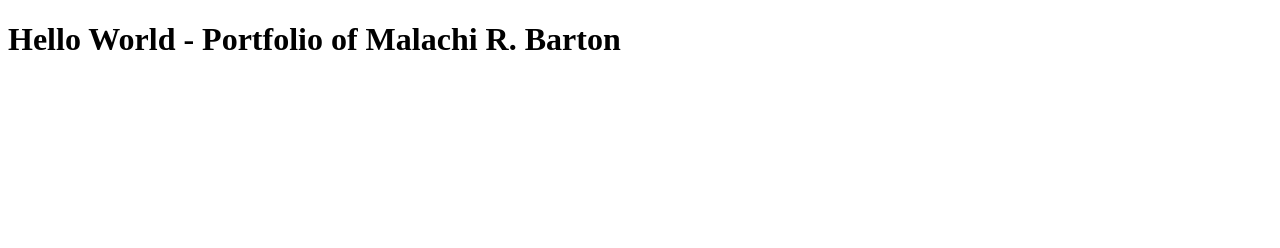
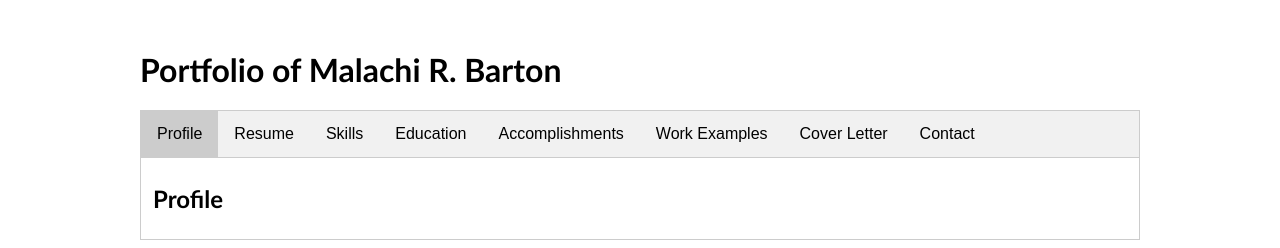
Before and after one commit to MBarton2579/Portfolio, a plain HTML site: page index.html in a window 1280 px wide. Drawn offline with Linux system fonts and the light colour scheme.

Commit message:
Template

```diff
--- /dev/null
+++ b/assets/scripts/index.js
@@ -0,0 +1,19 @@
+document.getElementById("defaultOpen").click();
+
+function openTab(evt, cityName) {
+    var i, tabcontent, tablinks;
+    tabcontent = document.getElementsByClassName("tabcontent");
+    for (i = 0; i < tabcontent.length; i++) {
+        tabcontent[i].style.display = "none";
+    }
+    tablinks = document.getElementsByClassName("tablinks");
+    for (i = 0; i < tablinks.length; i++) {
+        tablinks[i].className = tablinks[i].className.replace(" active", "");
+    }
+    document.getElementById(cityName).style.display = "block";
+    evt.currentTarget.className += " active";
+}
+
+function openRedirect(url) {
+    window.location.href = url;
+}
--- /dev/null
+++ b/assets/style/studentportfolio.css
@@ -0,0 +1,81 @@
+/*  body */
+
+body {
+	font-family: "Trebuchet MS", Arial, Helvetica, sans-serif;
+	/*background-color: #666;*/
+	}
+
+#container {
+	width: 1000px;
+	margin-right: auto;
+	margin-left: auto;
+	margin-top: 50px;
+	margin-bottom: 50px;
+}
+
+p {
+	margin-bottom: 20px;
+	}
+
+.listmargin  {
+	margin-bottom: 20px;
+}
+
+.img-style-1 {
+	float: left;
+	margin-right: 10px;
+    margin-bottom: 10px;
+	padding: 5px;
+	border: 1px solid #CCC;
+}
+
+/* tutorial styles */
+
+/* tabs */
+
+/* Style the tab */
+.tab {
+    overflow: hidden;
+    border: 1px solid #ccc;
+    background-color: #f1f1f1;
+}
+
+/* Style the buttons inside the tab */
+.tab button {
+    background-color: inherit;
+    float: left;
+    border: none;
+    outline: none;
+    cursor: pointer;
+    padding: 14px 16px;
+    transition: 0.3s;
+    font-size: 16px;
+}
+
+/* Change background color of buttons on hover */
+.tab button:hover {
+    background-color: #ddd;
+}
+
+/* Create an active/current tablink class */
+.tab button.active {
+    background-color: #ccc;
+}
+
+/* Style the tab content */
+.tabcontent {
+    display: none;
+    padding: 6px 12px;
+    border: 1px solid #ccc;
+    border-top: none;
+}
+
+.tabcontent {
+    animation: fadeEffect 1s; /* Fading effect takes 1 second */
+}
+
+/* Go from zero to full opacity */
+@keyframes fadeEffect {
+    from {opacity: 0;}
+    to {opacity: 1;}
+}
--- a/index.html
+++ b/index.html
@@ -1,6 +1,62 @@
 <!DOCTYPE html>
-<html>
+<html xmlns="http://www.w3.org/1999/xhtml" lang="en" xml:lang="en">
+<head>
+    <meta charset="utf-8">
+    <meta http-equiv="X-UA-Compatible" content="IE=edge,chrome=1">
+    <title>Malachi Barton</title>
+    <meta name="description" content="Your Description">
+    <meta name="keywords" content="Your, Key, Words">
+    <meta name="author" content="Malachi Barton">
+    <meta name="viewport" content="width=device-width, initial-scale=1">
+    <link rel="stylesheet" href="assets/style/studentportfolio.css">
+</head>
+
 <body>
-  <h1>Hello World - Portfolio of Malachi R. Barton</h1>
+    <div id="container">
+        <h1>Portfolio of Malachi R. Barton</h1>
+
+        <div class="tab">
+            <button class="tablinks" onclick="openTab(event, 'Home')" id="defaultOpen">Profile</button>
+            <button class="tablinks" onclick="openTab(event, 'Resume')">Resume</button>
+            <button class="tablinks" onclick="openTab(event, 'Skills')">Skills</button>
+            <button class="tablinks" onclick="openTab(event, 'Education')">Education</button>
+            <button class="tablinks" onclick="openTab(event, 'Accomplishments')">Accomplishments</button>
+            <button class="tablinks" onclick="openRedirect('workexamples.html')">Work Examples</button>
+            <button class="tablinks" onclick="openTab(event, 'CoverLetter')">Cover Letter</button>
+            <button class="tablinks" onclick="openTab(event, 'Contact')">Contact</button>
+        </div>
+
+        <!-- Begin Home Section -->
+        <div id="Home" class="tabcontent">
+              <h2>Profile</h2>
+        </div>
+
+        <!-- Begin Skills Section -->
+        <div id="Skills" class="tabcontent">
+            <h2>Skills</h2>
+        </div>
+
+        <div id="Education" class="tabcontent">
+          <h2>Education</h2>
+        </div>
+
+        <div id="Accomplishments" class="tabcontent">
+            <h2>Accomplishments</h2>
+        </div>
+
+        <!-- Begin Skills Section -->
+        <div id="Resume" class="tabcontent">
+            <h2>Resume</h2>
+        </div>
+
+        <div id="CoverLetter" class="tabcontent">
+            <h2>Letter of Introduction</h2>
+        </div>
+
+        <div id="Contact" class="tabcontent">
+            <h2>Contact Me</h2>
+        </div>
+</div>
+<script type="text/javascript" src="assets/scripts/index.js"></script>
 </body>
 </html>
```
Also changed, not shown: workexamples.html (added, +60 -0 lines), assets/images/empty.txt (added), assets/resources/empty.txt (added), capstone/empty.txt (added), database-1/empty.txt (added), database-2/empty.txt (added), programming-1/empty.txt (added), programming-2/empty.txt (added), soft-skills-1/empty.txt (added), soft-skills-2/empty.txt (added), web-1/empty.txt (added), web-2/empty.txt (added), writing-1/empty.txt (added), writing-2/empty.txt (added).
